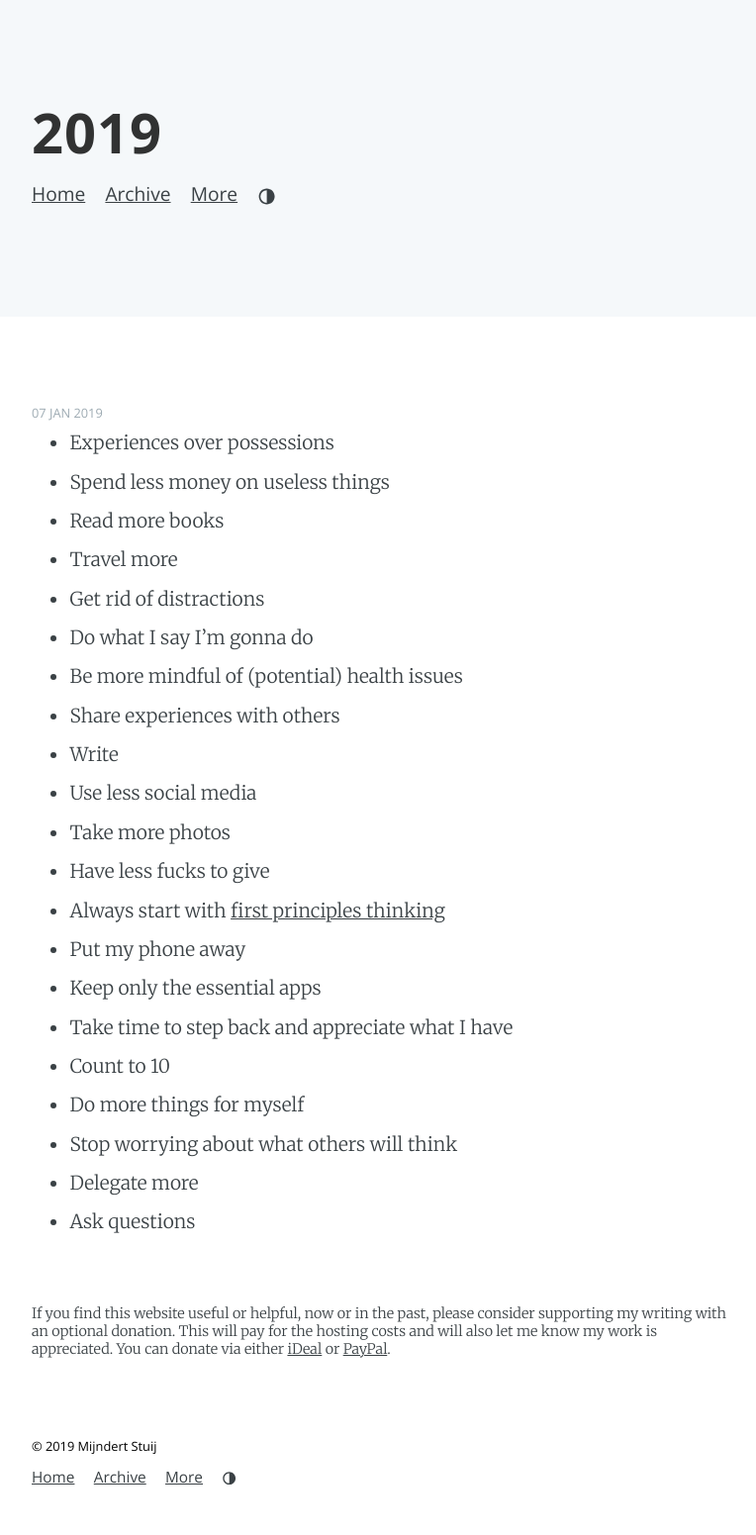
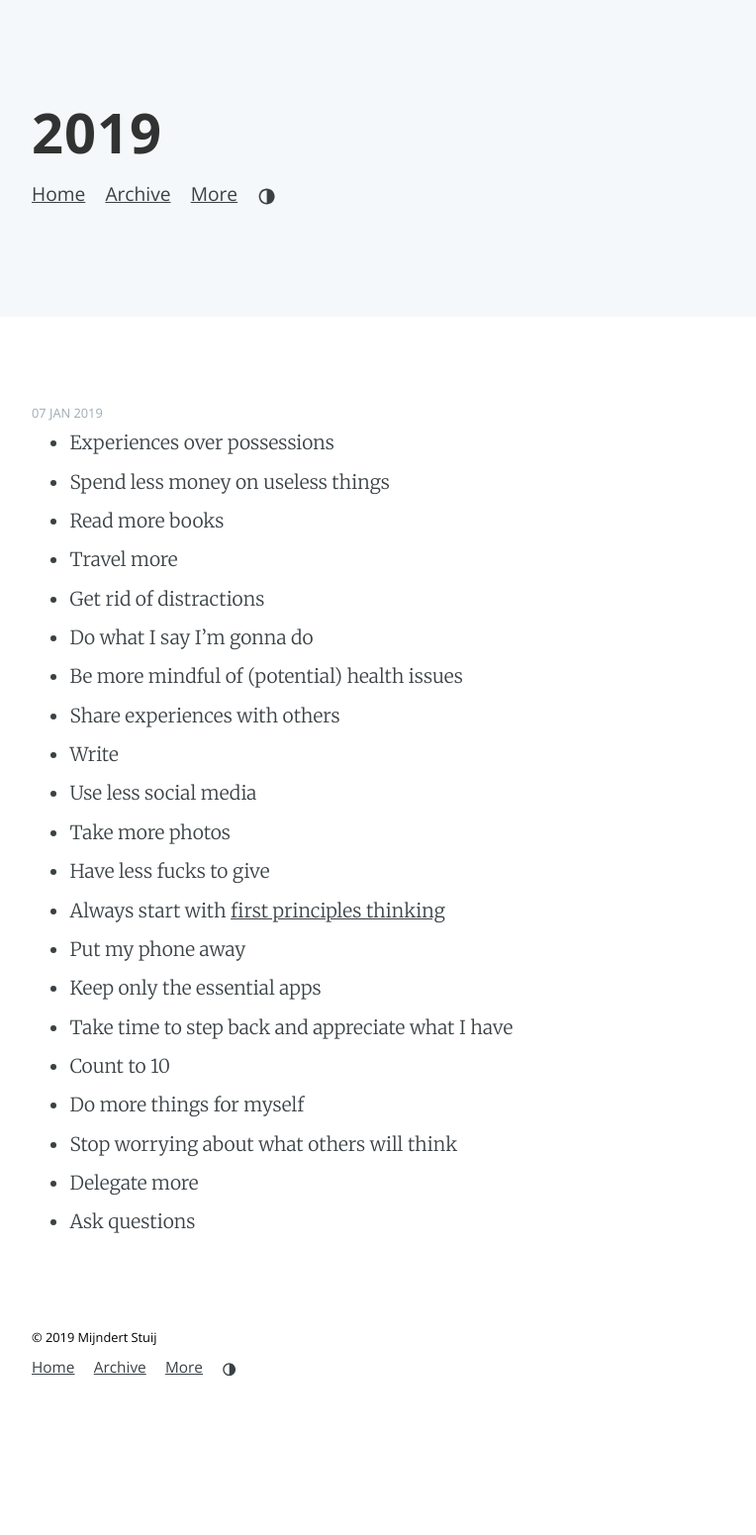
Before and after one commit to mijndert/website, a Jekyll site: the page built from _posts/2019-01-07-2019.markdown, in a window 1280 px wide. Shown: the whole page at 99% size, without its empty margins (253-1017 px from the left). Built offline with Jekyll 4.4.1, drawn with Linux system fonts in a browser that asks for light colours; after the commit the page ends 1440 px from its top, so only the background shows below that.

Commit message:
Update layout

```diff
--- a/_layouts/post.html
+++ b/_layouts/post.html
@@ -29,10 +29,6 @@ post_class: post-template
         {{content}}
       </section>
 
-      <section class="support">
-        If you find this website useful or helpful, now or in the past, please consider supporting my writing with an optional donation. This will pay for the hosting costs and will also let me know my work is appreciated. You can donate via either <a href="https://bunq.me/mijndert" rel="payment">iDeal</a> or <a href="https://paypal.me/mijndertstuij" rel="payment">PayPal</a>.
-      </section>
-
     </article>
 
 </main>
--- a/assets/css/theme.scss
+++ b/assets/css/theme.scss
@@ -154,13 +154,6 @@ body {
       line-height: 1.75em;
     }
 
-.support {
-  font-family: $content-font;
-  font-size: 0.9em;
-  color: #3A4145;
-  margin: 5em 0 0 0;
-}
-
 .site-footer {
   position: relative;
   width: 80%;
@@ -245,10 +238,6 @@ body {
       margin: 0.5rem 0 0 0;
     }
 
-  .support {
-    font-size: 0.8em;
-  }
-
   .site-footer {
     width: 90%;
   }
@@ -287,10 +276,6 @@ body.dark .post-content {
   color: white;
 }
 
-body.dark .support {
-  color: white;
-}
-
 body.dark .site-footer p {
   color: white;
 }
```
